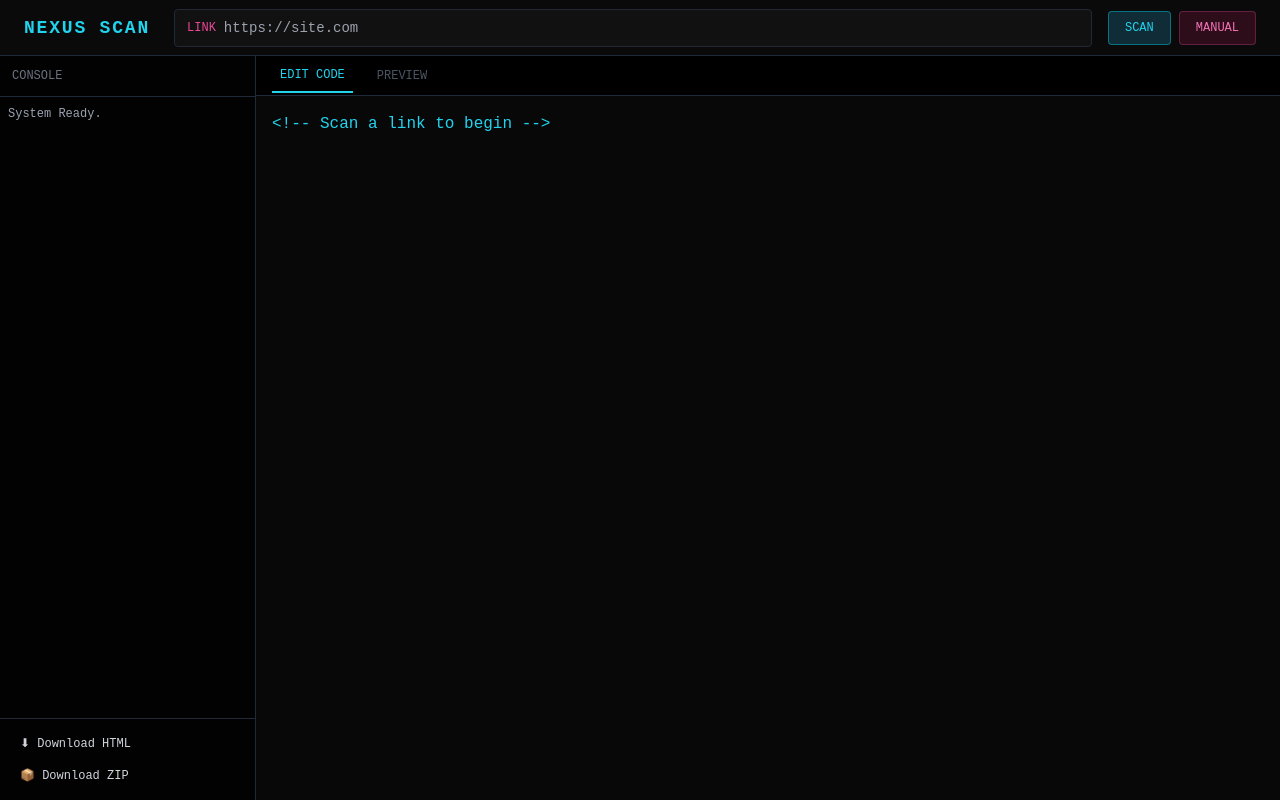
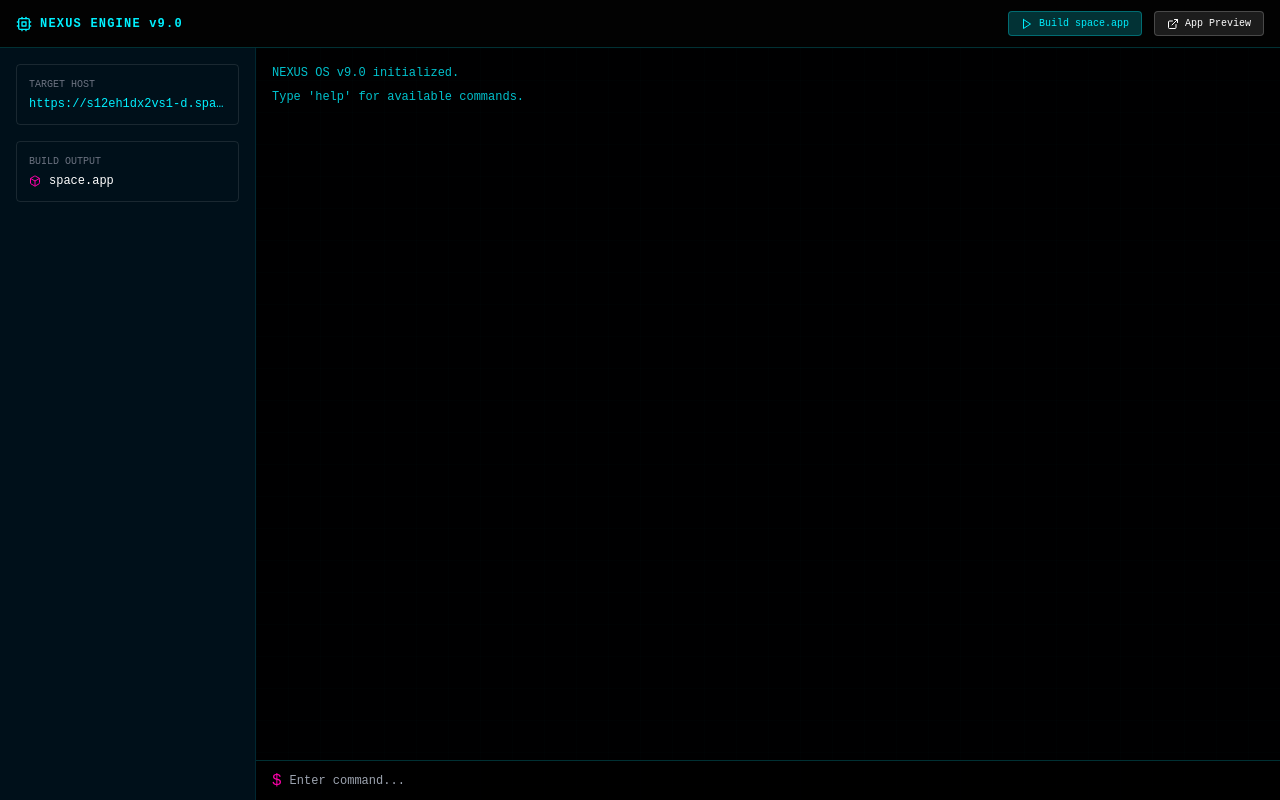
Before and after one commit to Dauptr/nexus-os-v4, a Next.js app: page / in a window 1280 px wide. Built offline with nearby package versions, Linux system fonts and the light colour scheme.

Commit message:
Update page.tsx

```diff
--- a/app/page.tsx
+++ b/app/page.tsx
@@ -1,253 +1,261 @@
 "use client";
 
-import React, { useState } from 'react';
-import JSZip from 'jszip';
-import { saveAs } from 'file-saver';
+import { useEffect, useState, useRef } from "react";
+import { Activity, Shield, Terminal, Cpu, ExternalLink, Play, Box } from "lucide-react";
 
-// --- FIXED SCANNING ENGINE ---
-const ScanEngine = {
-    // Proxy 1: AllOrigins (JSON Method)
-    fetch1: async (url: string) => {
-        const target = `https://api.allorigins.win/get?url=${encodeURIComponent(url)}`;
-        const res = await fetch(target);
-        const data = await res.json();
-        if (data.contents) return data.contents;
-        throw new Error("Proxy 1 failed");
-    },
+// Configuration
+const TARGET_URL = "https://s12eh1dx2vs1-d.space.z.ai/";
 
-    // Proxy 2: CodeTabs
-    fetch2: async (url: string) => {
-        const target = `https://api.codetabs.com/v1/proxy?quest=${encodeURIComponent(url)}`;
-        const res = await fetch(target);
-        return await res.text();
-    },
+// Boot Sequence Data
+const BOOT_SEQUENCE = [
+  { type: 'system', message: "Initializing Core Systems..." },
+  { type: 'highlight', message: `TARGET: ${TARGET_URL}` },
+  { type: 'scan', message: "Resolving DNS..." },
+  { type: 'result', message: "IP: 10.0.1.55 (Secure Proxy)", status: 'ok' },
+  { type: 'scan', message: "Pinging Host..." },
+  { type: 'result', message: "Latency: 18ms", status: 'ok' },
+  { type: 'scan', message: "Linking Build Artifacts..." },
+  { type: 'result', message: "Engine Started", status: 'ok' },
+];
 
-    // Proxy 3: CorsProxy
-    fetch3: async (url: string) => {
-        const target = `https://corsproxy.io/?${encodeURIComponent(url)}`;
-        const res = await fetch(target);
-        return await res.text();
-    },
+export default function EnginePage() {
+  const [systemState, setSystemState] = useState<"BOOTING" | "ONLINE">("BOOTING");
+  const [logs, setLogs] = useState<string[]>([]);
+  const [progress, setProgress] = useState(0);
 
-    run: async (url: string, log: (msg: string) => void) => {
-        let target = url;
-        if (!target.startsWith('http')) target = 'https://' + target;
+  // Engine State
+  const [consoleHistory, setConsoleHistory] = useState<string[]>([
+    "NEXUS OS v9.0 initialized.",
+    "Type 'help' for available commands."
+  ]);
+  const [inputValue, setInputValue] = useState("");
+  const [buildProgress, setBuildProgress] = useState<string | null>(null);
+  const terminalRef = useRef<HTMLDivElement>(null);
 
-        // Try Proxy 1
-        try {
-            log("Engine: Trying Primary Proxy (JSON)...");
-            const html = await ScanEngine.fetch1(target);
-            log("Engine: Primary Success!");
-            return html;
-        } catch (e) { log("Engine: Primary failed."); }
+  // 1. BOOT SEQUENCE LOGIC
+  useEffect(() => {
+    if (systemState !== "BOOTING") return;
 
-        // Try Proxy 2
-        try {
-            log("Engine: Trying Secondary Proxy...");
-            const html = await ScanEngine.fetch2(target);
-            log("Engine: Secondary Success!");
-            return html;
-        } catch (e) { log("Engine: Secondary failed."); }
+    let currentStep = 0;
+    const totalSteps = BOOT_SEQUENCE.length;
 
-        // Try Proxy 3
-        try {
-            log("Engine: Trying Tertiary Proxy...");
-            const html = await ScanEngine.fetch3(target);
-            log("Engine: Tertiary Success!");
-            return html;
-        } catch (e) { log("Engine: All proxies failed."); }
+    const processLog = (index: number) => {
+      if (index >= totalSteps) {
+        setTimeout(() => {
+          setProgress(100);
+          setTimeout(() => setSystemState("ONLINE"), 800);
+        }, 500);
+        return;
+      }
 
-        return null;
+      const step = BOOT_SEQUENCE[index];
+      const delay = step.type === 'scan' ? 500 : 200;
+
+      setLogs(prev => [...prev, `▸ ${step.message}`]);
+      setProgress(((index + 1) / totalSteps) * 100);
+      setTimeout(() => processLog(index + 1), delay);
+    };
+
+    processLog(0);
+  }, [systemState]);
+
+  // 2. TERMINAL AUTO-SCROLL
+  useEffect(() => {
+    if (terminalRef.current) {
+      terminalRef.current.scrollTop = terminalRef.current.scrollHeight;
+    }
+  }, [consoleHistory, buildProgress]);
+
+  // 3. SIMULATED COMPILER
+  const runCompiler = () => {
+    setBuildProgress("Initializing compiler...");
+
+    const steps = [
+      "Resolving dependencies...",
+      "Compiling main bundle...",
+      "Optimizing assets...",
+      "Packing modules...",
+      `Building 'space.app'...`
+    ];
+
+    let i = 0;
+    const interval = setInterval(() => {
+      if (i < steps.length) {
+        setBuildProgress(steps[i]);
+        i++;
+      } else {
+        clearInterval(interval);
+        setBuildProgress(null);
+        setConsoleHistory(prev => [...prev, "✅ Build successful: ./dist/space.app"]);
+      }
+    }, 800);
+  };
+
+  // 4. COMMAND HANDLER
+  const handleCommand = (cmd: string) => {
+    const cleanCmd = cmd.trim().toLowerCase();
+
+    setConsoleHistory(prev => [...prev, `> ${cmd}`]);
+
+    switch(cleanCmd) {
+      case 'help':
+        setConsoleHistory(prev => [...prev, "Available commands: status, compile, preview, clear"]);
+        break;
+      case 'status':
+        setConsoleHistory(prev => [...prev, "SYSTEM STATUS: OPERATIONAL", `UPLINK: ${TARGET_URL}`]);
+        break;
+      case 'compile':
+        runCompiler();
+        break;
+      case 'preview':
+        setConsoleHistory(prev => [...prev, `Opening preview: ${TARGET_URL}`]);
+        window.open(TARGET_URL, '_blank');
+        break;
+      case 'clear':
+        setConsoleHistory([]);
+        break;
+      default:
+        setConsoleHistory(prev => [...prev, `Command not found: ${cmd}`]);
+    }
+    setInputValue("");
+  };
+
+  const handleKeyDown = (e: React.KeyboardEvent<HTMLInputElement>) => {
+    if (e.key === 'Enter') {
+      handleCommand(inputValue);
     }
   };
 
-// --- HELPER: PROCESS HTML ---
-const processHtml = (html: string, url: string) => {
-    const base = `<base href="${url}">`;
-    if (html.includes('<head>')) {
-        return html.replace('<head>', `<head>${base}`);
-    }
-    return base + html;
-};
+  // --- RENDER: BOOTING STATE ---
+  if (systemState === "BOOTING") {
+    return (
+      <main className="fixed inset-0 flex flex-col items-center justify-center z-[9999] bg-black text-white font-mono">
+        <div className="fixed inset-0 pointer-events-none z-10 opacity-10 grid-bg" />
 
-// --- MAIN APP COMPONENT ---
-export default function Home() {
-    const [url, setUrl] = useState('');
-    const [code, setCode] = useState('<!-- Scan a link to begin -->');
-    const [logs, setLogs] = useState(["System Ready."]);
-    const [loading, setLoading] = useState(false);
-    const [activeTab, setActiveTab] = useState<'edit' | 'preview'>('edit');
-    const [showManual, setShowManual] = useState(false);
-    const [manualText, setManualText] = useState('');
+        <div className="relative mb-12 z-30">
+          <h1 className="text-6xl md:text-8xl font-bold tracking-wider text-nexus-cyan"
+              style={{ textShadow: "0 0 10px #00f0ff, 0 0 20px #00f0ff" }}>
+              NEXUS
+          </h1>
+          <div className="text-center mt-2">
+              <span className="text-sm tracking-[0.3em] animate-pulse text-nexus-magenta">
+                  DIAGNOSTIC MODE
+              </span>
+          </div>
+        </div>
 
-    const log = (msg: string) => setLogs(prev => [...prev.slice(-20), `> ${msg}`]);
-
-    const handleScan = async () => {
-        if (!url) return log("Error: No URL.");
-        setLoading(true);
-        log(`Target: ${url}`);
-
-        const rawHtml = await ScanEngine.run(url, log);
-
-        if (rawHtml) {
-            const processed = processHtml(rawHtml, url);
-            setCode(processed);
-            log("Success: Code loaded.");
-            setActiveTab('preview');
-        } else {
-            log("Error: Network blocked.");
-            log("Solution: Use MANUAL PASTE.");
+        <div className="w-80 md:w-96 space-y-4 z-30">
+          <div className="h-44 overflow-hidden rounded-lg p-3 text-xs bg-[#001020] border border-nexus-cyan/30 shadow-lg">
+               {logs.map((log, i) => (
+                   <div key={i} className="flex items-center gap-2 mb-1 text-nexus-cyan">
+                      <span>{log}</span>
+                   </div>
+               ))}
+          </div>
+          <div className="space-y-2">
+              <div className="h-2 rounded-full overflow-hidden bg-nexus-cyan/10">
+                  <div className="h-full rounded-full bg-gradient-to-r from-nexus-cyan to-nexus-magenta" style={{ width: `${progress}%` }} />
+              </div>
+          </div>
+        </div>
+      </main>
+    );
   }
 
-        setLoading(false);
-    };
+  // --- RENDER: ONLINE ENGINE ---
+  return (
+    <main className="fixed inset-0 flex flex-col bg-[#050505] text-white font-mono overflow-hidden">
 
-    const downloadSingle = () => {
-        const blob = new Blob([code], { type: 'text/html' });
-        saveAs(blob, "nexus_scan.html");
-        log("Downloaded HTML.");
-    };
-
-    const downloadZip = async () => {
-        log("Building ZIP...");
-        const zip = new JSZip();
-        zip.file("index.html", code);
-        const content = await zip.generateAsync({ type: "blob" });
-        saveAs(content, "nexus_project.zip");
-        log("Downloaded ZIP.");
-    };
-
-    const applyManual = () => {
-        setCode(manualText);
-        setShowManual(false);
-        log("Manual code applied.");
-        setActiveTab('edit');
-    };
-
-    return (
-        <main className="h-screen w-screen flex flex-col bg-[#050505] text-gray-200 font-mono">
-            {/* Header */}
-            <header className="h-14 border-b border-gray-800 flex items-center px-6 shrink-0 bg-[#0a0a0a]">
-                <h1 className="text-lg font-bold text-cyan-400 tracking-widest mr-6">NEXUS SCAN</h1>
-
-                <div className="flex-1 flex items-center bg-[#111] rounded border border-gray-800 px-3">
-                    <span className="text-pink-500 text-xs mr-2">LINK</span>
-                    <input
-                        type="text"
-                        value={url}
-                        onChange={e => setUrl(e.target.value)}
-                        placeholder="https://site.com"
-                        className="flex-1 bg-transparent text-sm text-white outline-none py-2"
-                        onKeyDown={e => e.key === 'Enter' && handleScan()}
-                    />
+      {/* Top Bar */}
+      <header className="h-12 border-b border-nexus-cyan/20 flex items-center justify-between px-4 bg-black/50 backdrop-blur z-50">
+        <div className="flex items-center gap-2 text-nexus-cyan">
+          <Cpu size={16} />
+          <span className="text-xs font-bold tracking-widest">NEXUS ENGINE v9.0</span>
         </div>
 
+        {/* Action Buttons */}
+        <div className="flex items-center gap-3">
             <button
-                    onClick={handleScan}
-                    disabled={loading}
-                    className="ml-4 px-4 py-2 bg-cyan-900/50 hover:bg-cyan-800/50 border border-cyan-500/50 text-cyan-400 rounded text-xs"
+                onClick={() => handleCommand('compile')}
+                disabled={!!buildProgress}
+                className="flex items-center gap-1.5 px-3 py-1 rounded text-[10px] bg-nexus-cyan/20 text-nexus-cyan border border-nexus-cyan/30 hover:bg-nexus-cyan/30 transition disabled:opacity-50"
             >
-                    {loading ? "SCANNING..." : "SCAN"}
+                <Play size={12} /> <span>{buildProgress ? 'Compiling...' : 'Build space.app'}</span>
             </button>
 
-                <button
-                    onClick={() => setShowManual(true)}
-                    className="ml-2 px-4 py-2 bg-pink-900/30 hover:bg-pink-800/30 border border-pink-500/30 text-pink-400 rounded text-xs"
+            <a
+                href={TARGET_URL}
+                target="_blank"
+                rel="noopener noreferrer"
+                className="flex items-center gap-1.5 px-3 py-1 rounded text-[10px] bg-white/10 text-white border border-white/20 hover:bg-white/20 transition"
             >
-                    MANUAL
-                </button>
+                <ExternalLink size={12} /> <span>App Preview</span>
+            </a>
+        </div>
       </header>
 
-            {/* Main Content */}
+      {/* Main Dashboard Grid */}
       <div className="flex-1 flex overflow-hidden">
-                {/* Sidebar */}
-                <aside className="w-64 border-r border-gray-800 flex flex-col bg-[#020202]">
-                    <div className="p-3 border-b border-gray-800 text-xs text-gray-500 uppercase">
-                        Console
-                    </div>
-                    <div className="flex-1 p-2 overflow-y-auto text-xs leading-relaxed">
-                        {logs.map((l, i) => <div key={i} className="text-gray-400 mb-1">{l}</div>)}
+
+        {/* Left Panel: Stats */}
+        <aside className="w-64 border-r border-nexus-cyan/10 p-4 hidden md:flex flex-col gap-4 bg-[#00101a]">
+          <div className="border border-white/10 rounded p-3">
+            <div className="text-[10px] text-gray-500 uppercase mb-1">Target Host</div>
+            <div className="text-xs text-nexus-cyan truncate">{TARGET_URL}</div>
           </div>
 
-                    <div className="p-3 border-t border-gray-800 space-y-2">
-                        <button onClick={downloadSingle} className="w-full text-left text-xs px-2 py-1 hover:bg-white/5 rounded text-gray-300">
-                            ⬇ Download HTML
-                        </button>
-                        <button onClick={downloadZip} className="w-full text-left text-xs px-2 py-1 hover:bg-white/5 rounded text-gray-300">
-                            📦 Download ZIP
-                        </button>
+          <div className="border border-white/10 rounded p-3">
+            <div className="text-[10px] text-gray-500 uppercase mb-1">Build Output</div>
+            <div className="flex items-center gap-2 text-xs text-white mt-1">
+              <Box size={12} className="text-nexus-magenta" />
+              <span>space.app</span>
+            </div>
           </div>
         </aside>
 
-                {/* Editor Area */}
-                <div className="flex-1 flex flex-col bg-[#050505]">
-                    {/* Tabs */}
-                    <div className="h-10 border-b border-gray-800 flex items-center px-4 space-x-4 bg-[#000] shrink-0">
-                        <button
-                            onClick={() => setActiveTab('edit')}
-                            className={`text-xs px-2 py-2 ${activeTab === 'edit' ? 'border-b-2 border-cyan-400 text-cyan-400' : 'text-gray-600'}`}
-                        >
-                            EDIT CODE
-                        </button>
-                        <button
-                            onClick={() => setActiveTab('preview')}
-                            className={`text-xs px-2 py-2 ${activeTab === 'preview' ? 'border-b-2 border-cyan-400 text-cyan-400' : 'text-gray-600'}`}
-                        >
-                            PREVIEW
-                        </button>
+        {/* Right Panel: Terminal */}
+        <div className="flex-1 flex flex-col bg-[#000001] relative">
+           <div className="absolute inset-0 z-0 grid-bg opacity-20" />
+
+           {/* Output Area */}
+           <div ref={terminalRef} className="flex-1 p-4 overflow-y-auto z-10 text-xs leading-relaxed">
+             {consoleHistory.map((line, i) => (
+               <div key={i} className={`mb-1 ${line.startsWith('>') ? 'text-white' : 'text-nexus-cyan/80'}`}>
+                 {line}
+               </div>
+             ))}
+             {/* Show build progress if active */}
+             {buildProgress && (
+                 <div className="text-yellow-300 animate-pulse mb-1">
+                     {buildProgress}
+                 </div>
+             )}
            </div>
 
-                    {/* View */}
-                    <div className="flex-1 relative overflow-hidden">
-                        {activeTab === 'edit' ? (
-                            <textarea
-                                className="w-full h-full p-4 bg-[#080808] text-cyan-400 outline-none resize-none"
-                                value={code}
-                                onChange={(e) => setCode(e.target.value)}
-                                spellCheck="false"
+           {/* Input Area */}
+           <div className="h-10 border-t border-nexus-cyan/20 flex items-center px-4 bg-black/80 z-10">
+             <span className="text-nexus-magenta mr-2">$</span>
+             <input
+               type="text"
+               value={inputValue}
+               onChange={(e) => setInputValue(e.target.value)}
+               onKeyDown={handleKeyDown}
+               className="flex-1 bg-transparent outline-none text-white text-xs caret-nexus-cyan"
+               placeholder="Enter command..."
+               autoFocus
              />
-                        ) : (
-                            <iframe
-                                srcDoc={code}
-                                title="Preview"
-                                className="w-full h-full bg-white"
-                                sandbox="allow-scripts allow-same-origin"
-                            />
-                        )}
            </div>
         </div>
       </div>
 
-            {/* Manual Modal */}
-            {showManual && (
-                <div className="fixed inset-0 bg-black/90 flex items-center justify-center z-50 p-8">
-                    <div className="bg-[#111] border border-cyan-900 rounded-lg w-full max-w-3xl flex flex-col max-h-[80vh]">
-                        <div className="p-4 border-b border-gray-800 flex justify-between items-center">
-                            <h3 className="text-cyan-400 font-bold">Manual Paste Mode</h3>
-                            <button onClick={() => setShowManual(false)} className="text-gray-500 hover:text-white text-xl">&times;</button>
-                        </div>
-                        <div className="p-4 text-xs text-gray-400">
-                            1. Open the link in your browser.<br/>
-                            2. Right-click and "View Page Source".<br/>
-                            3. Copy everything and paste below.
-                        </div>
-                        <textarea
-                            className="flex-1 w-full p-4 bg-[#050505] text-white outline-none"
-                            placeholder="Paste HTML code here..."
-                            value={manualText}
-                            onChange={(e) => setManualText(e.target.value)}
-                        />
-                        <div className="p-4 border-t border-gray-800 flex justify-end">
-                            <button
-                                onClick={applyManual}
-                                className="px-6 py-2 bg-cyan-600 hover:bg-cyan-500 text-white rounded text-sm font-bold"
-                            >
-                                Apply Code
-                            </button>
-                        </div>
-                    </div>
-                </div>
-            )}
+      {/* CSS */}
+      <style jsx global>{`
+        .grid-bg {
+          background-image: linear-gradient(rgba(0, 240, 255, 0.05) 1px, transparent 1px),
+                            linear-gradient(90deg, rgba(0, 240, 255, 0.05) 1px, transparent 1px);
+          background-size: 2rem 2rem;
+        }
+      `}</style>
     </main>
   );
 }
```
Lines whose indentation alone changed are shown as unchanged.
